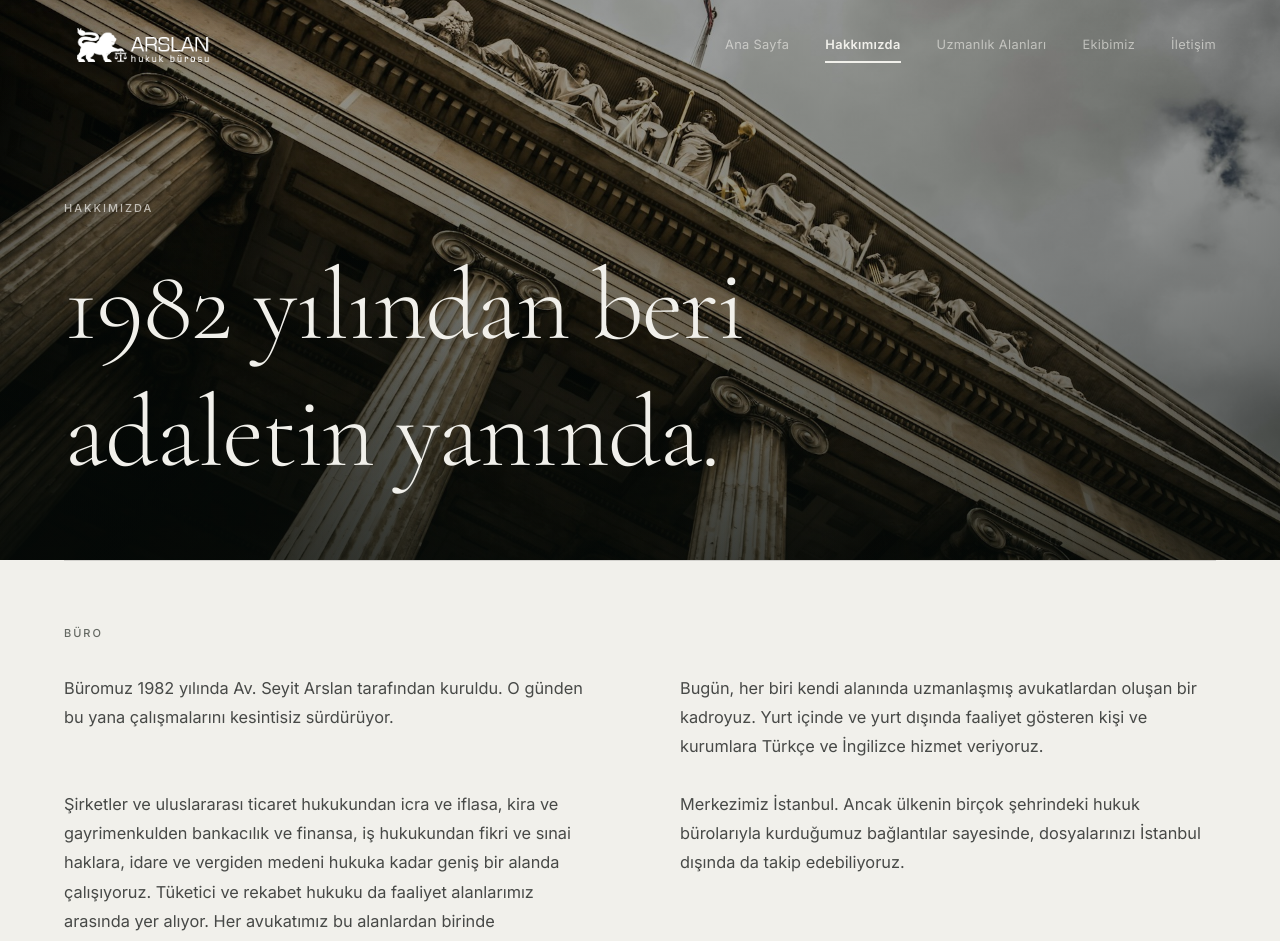
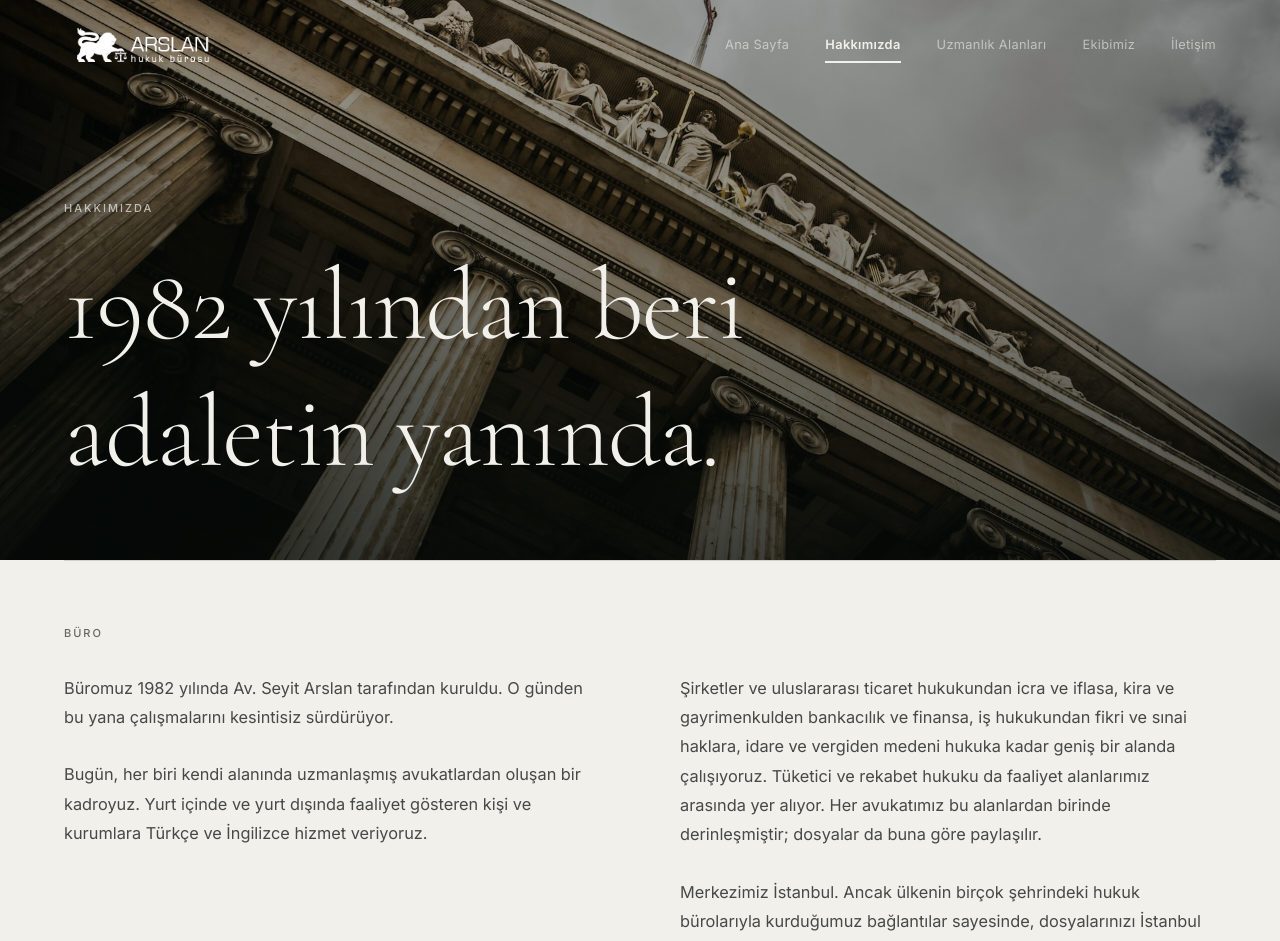
Before and after one commit to milkercinar/ArslanHukuk, a Next.js app: page /hakkimizda in a window 1280 px wide. Shown: the top 941 px of the page. Built offline with nearby package versions, Linux system fonts and the light colour scheme; no server answers.

Commit message:
Bize ulaşın kısmında sadeleşmeye gidildi.

```diff
--- a/src/app/ekibimiz/[slug]/page.tsx
+++ b/src/app/ekibimiz/[slug]/page.tsx
@@ -14,7 +14,6 @@ import Reveal from "@/components/ui/Reveal";
 import SectionLabel from "@/components/ui/SectionLabel";
 import SplitLines from "@/components/ui/SplitLines";
 import ArrowLink from "@/components/ui/ArrowLink";
-import ContactCta from "@/components/home/ContactCta";
 
 type Params = { params: Promise<{ slug: string }> };
 
@@ -206,7 +205,6 @@ export default async function TeamMemberPage({ params }: Params) {
         </div>
       </section>
 
-      <ContactCta />
     </>
   );
 }
--- a/src/app/ekibimiz/page.tsx
+++ b/src/app/ekibimiz/page.tsx
@@ -4,7 +4,6 @@ import { firm } from "@/lib/content/site";
 import PageHeader from "@/components/ui/PageHeader";
 import Reveal from "@/components/ui/Reveal";
 import TeamGrid from "@/components/site/TeamGrid";
-import ContactCta from "@/components/home/ContactCta";
 
 export const metadata: Metadata = {
   title: "Ekibimiz",
@@ -60,7 +59,6 @@ export default function TeamPage() {
         </div>
       </section>
 
-      <ContactCta />
     </>
   );
 }
--- a/src/app/hakkimizda/page.tsx
+++ b/src/app/hakkimizda/page.tsx
@@ -5,7 +5,6 @@ import PageHeader from "@/components/ui/PageHeader";
 import Reveal from "@/components/ui/Reveal";
 import SectionLabel from "@/components/ui/SectionLabel";
 import ArrowLink from "@/components/ui/ArrowLink";
-import ContactCta from "@/components/home/ContactCta";
 
 export const metadata: Metadata = {
   title: "Hakkımızda",
@@ -35,18 +34,31 @@ export default function AboutPage() {
           <div className="border-t border-line pt-16">
             <SectionLabel>Büro</SectionLabel>
 
-            {/* İki sütun: metin sayfanın genişliğini kullanır ama satır
-                uzunluğu okunabilir sınırda kalır. */}
+            {/* İki bağımsız sütun. Tek ızgarada dört paragraf verilirse
+                satırlar hizalanır ve kısa paragrafın altında ölü boşluk
+                kalır; burada her sütun kendi içinde akar. */}
+            <div className="grid gap-x-12 gap-y-7 md:grid-cols-2 lg:gap-x-20">
+              {[
+                about.paragraphs.slice(0, 2),
+                about.paragraphs.slice(2),
+              ].map((sutun, i) => (
                 <Reveal
-              className="grid gap-x-12 gap-y-7 md:grid-cols-2 lg:gap-x-20"
+                  key={i}
+                  className="space-y-7"
                   stagger={0.1}
+                  delay={i * 0.08}
                 >
-              {about.paragraphs.map((p) => (
-                <p key={p} className="text-[1.02rem] leading-[1.8] text-ink/78">
+                  {sutun.map((p) => (
+                    <p
+                      key={p}
+                      className="text-[1.02rem] leading-[1.8] text-ink/78"
+                    >
                       {p}
                     </p>
                   ))}
                 </Reveal>
+              ))}
+            </div>
           </div>
         </div>
       </section>
@@ -102,7 +114,6 @@ export default function AboutPage() {
         </div>
       </section>
 
-      <ContactCta />
     </>
   );
 }
--- a/src/app/uzmanlik-alanlari/[slug]/page.tsx
+++ b/src/app/uzmanlik-alanlari/[slug]/page.tsx
@@ -12,7 +12,6 @@ import PageHeader from "@/components/ui/PageHeader";
 import Reveal from "@/components/ui/Reveal";
 import SectionLabel from "@/components/ui/SectionLabel";
 import ArrowLink from "@/components/ui/ArrowLink";
-import ContactCta from "@/components/home/ContactCta";
 
 type Params = { params: Promise<{ slug: string }> };
 
@@ -180,7 +179,6 @@ export default async function PracticeAreaPage({ params }: Params) {
         </div>
       </section>
 
-      <ContactCta />
     </>
   );
 }
--- a/src/app/uzmanlik-alanlari/page.tsx
+++ b/src/app/uzmanlik-alanlari/page.tsx
@@ -2,7 +2,6 @@ import type { Metadata } from "next";
 import { firm } from "@/lib/content/site";
 import PageHeader from "@/components/ui/PageHeader";
 import PracticeAreaRows from "@/components/home/PracticeAreaRows";
-import ContactCta from "@/components/home/ContactCta";
 
 export const metadata: Metadata = {
   title: "Uzmanlık Alanları",
@@ -39,7 +38,6 @@ export default function PracticeAreasPage() {
         </div>
       </section>
 
-      <ContactCta />
     </>
   );
 }
--- a/src/components/home/ContactCta.tsx
+++ b/src/components/home/ContactCta.tsx
@@ -1,13 +1,14 @@
+import Image from "next/image";
 import { contactCta } from "@/lib/content/firm";
-import { contact } from "@/lib/content/site";
+import { contact, firm } from "@/lib/content/site";
 import ArrowLink from "@/components/ui/ArrowLink";
 import Reveal from "@/components/ui/Reveal";
 import SectionLabel from "@/components/ui/SectionLabel";
 import SplitLines from "@/components/ui/SplitLines";
 
 /**
- * Sayfanın sonundaki koyu bölüm. Pazarlama iddiası içermez; yalnızca
- * görüşmeye davet eder.
+ * Ana sayfanın sonundaki koyu bölüm. Pazarlama iddiası içermez; yalnızca
+ * görüşmeye davet eder. Sağ sütunda büro logosu durur.
  */
 export default function ContactCta() {
   return (
@@ -18,6 +19,8 @@ export default function ContactCta() {
       <div className="container-editorial py-24 md:py-32">
         <SectionLabel invert>İletişim</SectionLabel>
 
+        <div className="grid gap-12 md:grid-cols-12 md:gap-10">
+          <div className="md:col-span-7">
             <SplitLines
               as="h2"
               lines={contactCta.headlineLines}
@@ -58,6 +61,23 @@ export default function ContactCta() {
               </div>
             </Reveal>
           </div>
+
+          {/* Sağ sütundaki logo. Koyu zeminde beyaz siluet olarak durur ve
+              biraz saydamdır; imza gibi okunsun, düğme gibi değil.
+              Bilinçli olarak Reveal ile sarılmadı: marka işaretinin
+              görünürlüğü kaydırma animasyonuna bağlı olmamalı. */}
+          <div className="flex items-center md:col-span-4 md:col-start-9 md:justify-end">
+            <Image
+              src="/images/arslan-hukuk-logo.png"
+              alt={firm.name}
+              width={205}
+              height={45}
+              sizes="(max-width: 768px) 200px, 320px"
+              className="h-auto w-[200px] opacity-80 brightness-0 invert md:w-[280px] lg:w-[320px]"
+            />
+          </div>
+        </div>
+      </div>
     </section>
   );
 }
--- a/src/components/site/SmoothScroll.tsx
+++ b/src/components/site/SmoothScroll.tsx
@@ -65,5 +65,27 @@ export default function SmoothScroll() {
     return () => window.clearTimeout(id);
   }, [pathname]);
 
+  // Tembel yüklenen görseller yerleşimi sonradan değiştirir. ScrollTrigger
+  // tetik konumlarını önceden ölçtüğü için, bir görselin altındaki bölüm
+  // hiç açılmadan kalabilir. Görseller yüklendikçe ölçümü tazeleriz.
+  useEffect(() => {
+    let id = 0;
+    const tazele = () => {
+      window.clearTimeout(id);
+      id = window.setTimeout(() => ScrollTrigger.refresh(), 200);
+    };
+
+    // `load` olayı baloncuklanmaz; yakalama aşamasında dinlenir.
+    const onLoad = (event: Event) => {
+      if ((event.target as HTMLElement | null)?.tagName === "IMG") tazele();
+    };
+
+    document.addEventListener("load", onLoad, true);
+    return () => {
+      document.removeEventListener("load", onLoad, true);
+      window.clearTimeout(id);
+    };
+  }, [pathname]);
+
   return null;
 }
```
Lines whose indentation alone changed are shown as unchanged.
